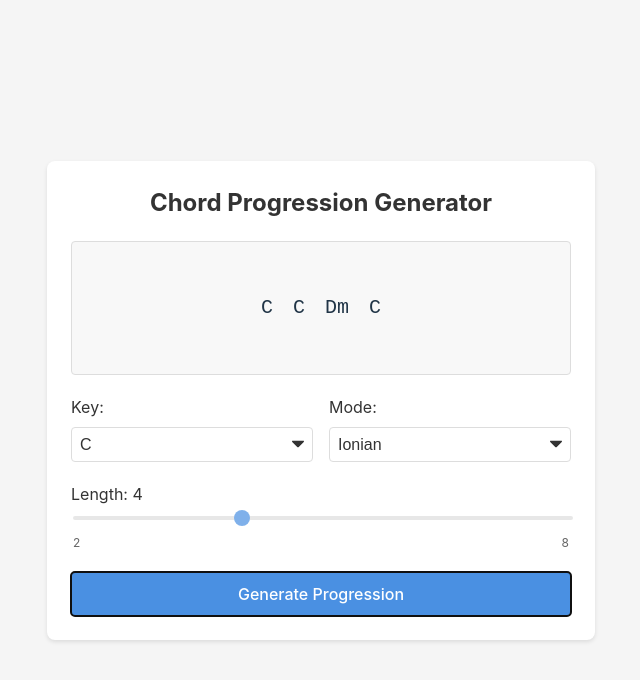
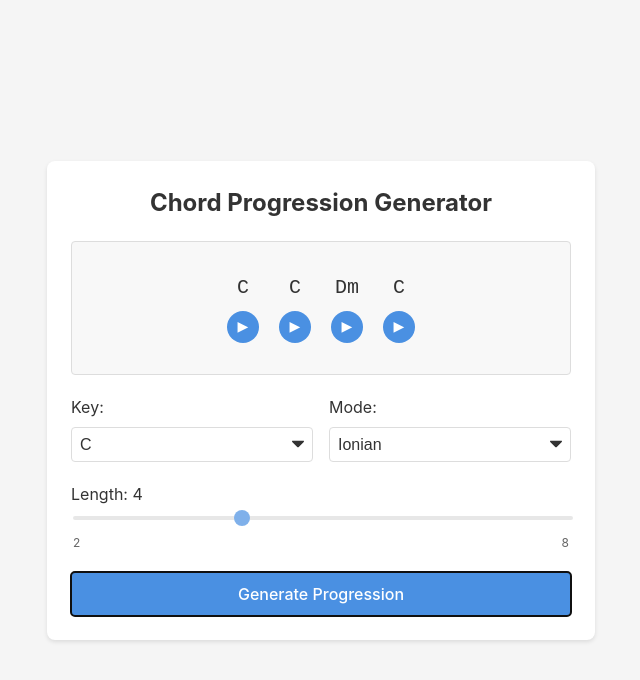
Before and after one commit to late-cretaceous/chord-generator, a React (Vite) app: page / in a window 1280 px wide. Both pictures are taken after a click on the button "Generate Progression". Shown: the top 680 px of the page, without its empty margins (319-959 px from the left). Built offline with nearby package versions, Linux system fonts and the light colour scheme.

Commit message:
feat: add basic audio with buttons that play single notes one at a time

```diff
--- a/src/components/ChordGenerator.css
+++ b/src/components/ChordGenerator.css
@@ -196,3 +196,26 @@ button {
 button:hover {
     background-color: #357abd;
 }
+
+/* Make play button circular and smaller while inheriting other button styles */
+.play-button {
+    width: 32px;
+    height: 32px;
+    padding: 0;
+    border-radius: 50%;
+    font-size: 14px;
+    line-height: 1;
+    min-width: auto;
+}
+.chord-container {
+    display: flex;
+    flex-direction: column;
+    align-items: center;
+    gap: 8px;
+}
+
+.chord {
+    font-family: monospace;
+    font-size: 20px;
+    color: #333;
+}
--- a/src/components/ChordGenerator.jsx
+++ b/src/components/ChordGenerator.jsx
@@ -2,6 +2,7 @@ import React, { useState } from 'react';
 import { generateProgression } from '../lib/logic';
 import { MODES } from '../lib/modes';
 import { NOTES } from '../lib/core';
+import PlayButton from './PlayButton';
 import './ChordGenerator.css';
 
 const ChordGenerator = () => {
@@ -39,9 +40,10 @@ const ChordGenerator = () => {
           {progression.length > 0 ? (
             <div className="progression">
               {progression.map((chord, index) => (
-                <span key={index} className="chord">
-                  {chord}
-                </span>
+                <div key={index} className="chord-container">
+                  <span className="chord">{chord}</span>
+                  <PlayButton chord={chord} />
+                </div>
               ))}
             </div>
           ) : (
--- /dev/null
+++ b/src/components/PlayButton.jsx
@@ -0,0 +1,23 @@
+// src/components/PlayButton.jsx
+import React from 'react';
+import { audioEngine } from '../lib/audio';
+import './ChordGenerator.css';  // Import the shared stylesheet
+
+const PlayButton = ({ chord }) => {
+    const handlePlay = () => {
+        const note = chord.replace(/m|dim|aug|maj7|7/g, '');
+        audioEngine.playNote(note, 4, 1);
+    };
+
+    return (
+        <button
+            onClick={handlePlay}
+            className="play-button"
+            title={`Play ${chord}`}
+        >
+            ▶
+        </button>
+    );
+};
+
+export default PlayButton;
--- /dev/null
+++ b/src/lib/audio.js
@@ -0,0 +1,98 @@
+// src/lib/audio.js
+
+/**
+ * Audio Engine for synthesizing and playing musical notes and chords
+ */
+class AudioEngine {
+    constructor() {
+        this.audioContext = null;
+        this.masterGain = null;
+        this.oscillators = new Map();
+    }
+
+    init() {
+        this.audioContext = new (window.AudioContext || window.webkitAudioContext)();
+        this.masterGain = this.audioContext.createGain();
+        this.masterGain.connect(this.audioContext.destination);
+        this.masterGain.gain.value = 0.5;
+    }
+
+    noteToFrequency(note, octave) {
+        const notes = ['C', 'C#', 'D', 'D#', 'E', 'F', 'F#', 'G', 'G#', 'A', 'A#', 'B'];
+        const noteIndex = notes.indexOf(note);
+
+        if (noteIndex === -1) return null;
+
+        const a4 = 440;
+        const noteNumber = (octave - 4) * 12 + noteIndex - 9;
+        return a4 * Math.pow(2, noteNumber / 12);
+    }
+
+    playNote(note, octave, duration = 1) {
+        if (!this.audioContext) this.init();
+
+        const frequency = this.noteToFrequency(note, octave);
+        if (!frequency) return;
+
+        const oscillator = this.audioContext.createOscillator();
+        const gainNode = this.audioContext.createGain();
+
+        oscillator.type = 'sine';
+        oscillator.frequency.value = frequency;
+
+        gainNode.gain.setValueAtTime(0, this.audioContext.currentTime);
+        gainNode.gain.linearRampToValueAtTime(0.3, this.audioContext.currentTime + 0.05);
+        gainNode.gain.linearRampToValueAtTime(0, this.audioContext.currentTime + duration);
+
+        oscillator.connect(gainNode);
+        gainNode.connect(this.masterGain);
+
+        oscillator.start();
+        oscillator.stop(this.audioContext.currentTime + duration);
+
+        const id = `${note}${octave}`;
+        this.oscillators.set(id, { oscillator, gainNode });
+
+        setTimeout(() => {
+            this.oscillators.delete(id);
+        }, duration * 1000);
+    }
+
+    setVolume(value) {
+        if (this.masterGain) {
+            this.masterGain.gain.value = Math.max(0, Math.min(1, value));
+        }
+    }
+
+    dispose() {
+        if (this.audioContext) {
+            this.audioContext.close();
+            this.audioContext = null;
+        }
+        this.oscillators.clear();
+    }
+}
+
+// Export a singleton instance
+export const audioEngine = new AudioEngine();
+
+// We can add more audio-related functions here as we develop them
+// For example:
+
+/**
+ * Get frequencies for a full chord
+ * @param {string} chord - Chord symbol (e.g., 'Cm', 'F', 'G7')
+ * @returns {Array} Array of frequencies for each note in the chord
+ */
+export function getChordFrequencies(chord) {
+    // To be implemented
+}
+
+/**
+ * Handle timing for sequential chord playback
+ * @param {Array} chords - Array of chord symbols
+ * @param {number} tempo - Tempo in BPM
+ */
+export function playChordSequence(chords, tempo) {
+    // To be implemented
+}
```
